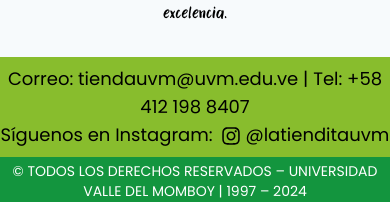
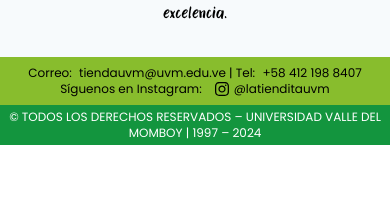
Before and after one commit to teranricardo/tiendita-uvm-frontend-e-actividad3.2, a React (Vite) app: page / in a window 390 px wide. Shown: the part 2787-2989 px from the top of the page. After the commit the page ends 2932 px from the top, so only its background shows below. Built offline with nearby package versions, Linux system fonts and the light colour scheme.

Commit message:
Diseño responsive del footer

```diff
--- a/src/components/Footer.jsx
+++ b/src/components/Footer.jsx
@@ -7,22 +7,27 @@
   return (
     <footer id="contacto" className="bg-greenLight text-dark text-center text-lg font-poppins">
       <div className='py-2'>
-        {/* Información de contacto */}
-        <p>
+        {/* Información de contacto, ajustado para pantallas pequeñas y grandes */}
+        <p className="text-xs sm:text-sm md:text-base lg:text-lg">
           Correo:
-          <a href="mailto:tiendauvm@uvm.edu.ve" className="hover:text-redAccent"> tiendauvm@uvm.edu.ve</a> |
-          Tel: +58 412 198 8407
+          <a href="mailto:tiendauvm@uvm.edu.ve" className="hover:text-redAccent ml-1"> tiendauvm@uvm.edu.ve</a> |
+          Tel: <span className="ml-1">+58 412 198 8407</span>
         </p>
+
         {/* Enlace a Instagram */}
-        <p>
+        <p className="text-xs sm:text-sm md:text-base lg:text-lg flex justify-center items-center">
           Síguenos en Instagram:
-          <a href="https://www.instagram.com/latienditauvm" className="hover:text-redAccent">
-            <FaInstagram className="inline-block w-5 h-5 ml-2" /> @latienditauvm
+          <a href="https://www.instagram.com/latienditauvm" className="hover:text-redAccent flex items-center ml-2">
+            <FaInstagram className="inline-block w-4 h-4 sm:w-5 sm:h-5 md:w-6 md:h-6 ml-1" />
+            <span className="ml-1">@latienditauvm</span>
           </a>
         </p>
       </div>
-      {/* Información de derechos de autor */}
-      <p className='bg-greenDark text-white py-1 text-sm'>© TODOS LOS DERECHOS RESERVADOS – UNIVERSIDAD VALLE DEL MOMBOY | 1997 – 2024</p>
+
+      {/* Derechos de autor, con tamaños de texto variables según la pantalla */}
+      <p className='bg-greenDark text-white py-1 text-xs sm:text-sm'>
+        © TODOS LOS DERECHOS RESERVADOS – UNIVERSIDAD VALLE DEL MOMBOY | 1997 – 2024
+      </p>
     </footer>
   );
 }
```
